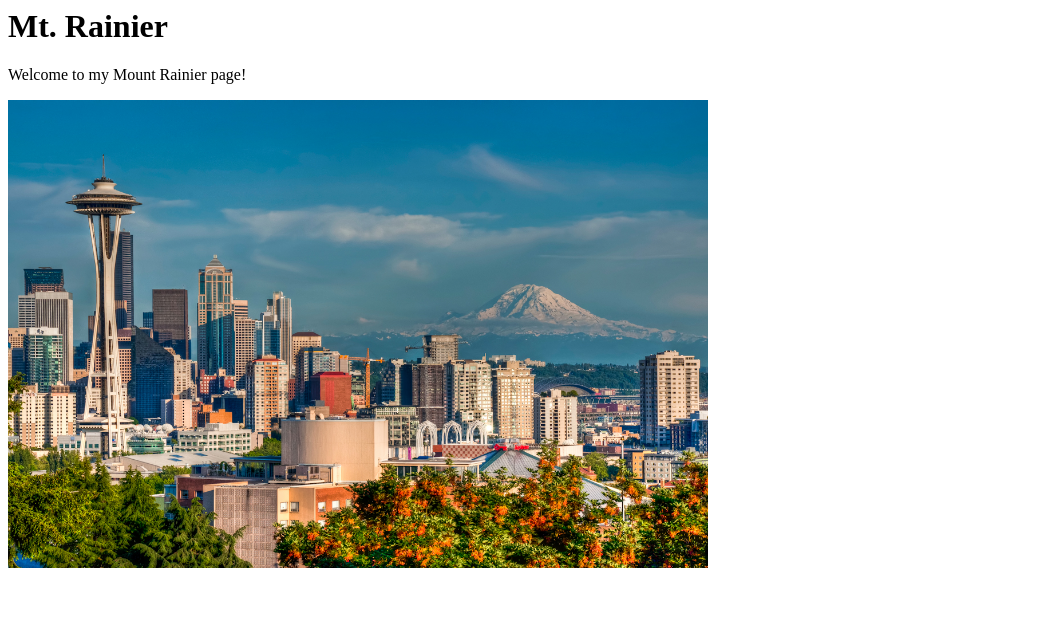
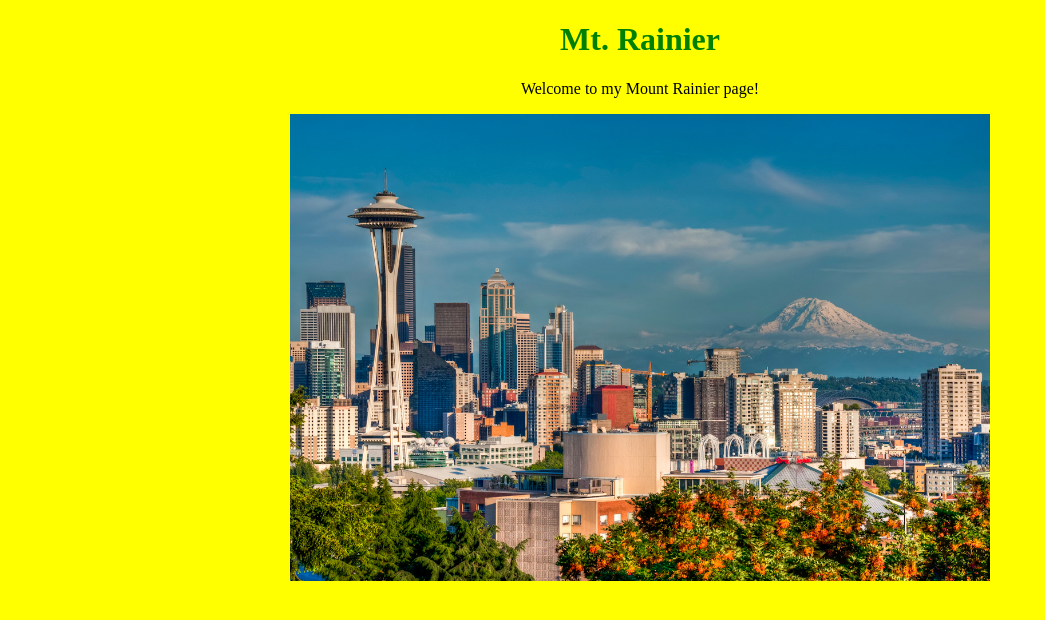
Before and after one commit to abdulfidow8/rainier, a plain HTML site: page index.html in a window 1280 px wide. Shown: the whole page, without its empty margins (0-1045 px from the left). Drawn offline with Linux system fonts and the light colour scheme.

Commit message:
changed background color

```diff
--- a/index.html
+++ b/index.html
@@ -1,6 +1,17 @@
+<!DOCTYPE html>
 <html>
 <head>
+  <meta charset="utf-8" />
   <title>Mt. Rainier</title>
+  <style>
+    body {
+      background-color: yellow;
+      text-align: center;
+     }
+     h1 {
+       color: green;
+     }
+  </style>
 </head>
 <body>
   <h1>Mt. Rainier</h1>
@@ -8,7 +19,7 @@
   <p>Welcome to my Mount Rainier page!</p>
 
   <p>
-    <img src="images/image1.jpg" width="700" />
+    <img src="images/image1.jpg" width="700" alt="Mount Rainier" />
   </p>
 </body>
 </html>
```
